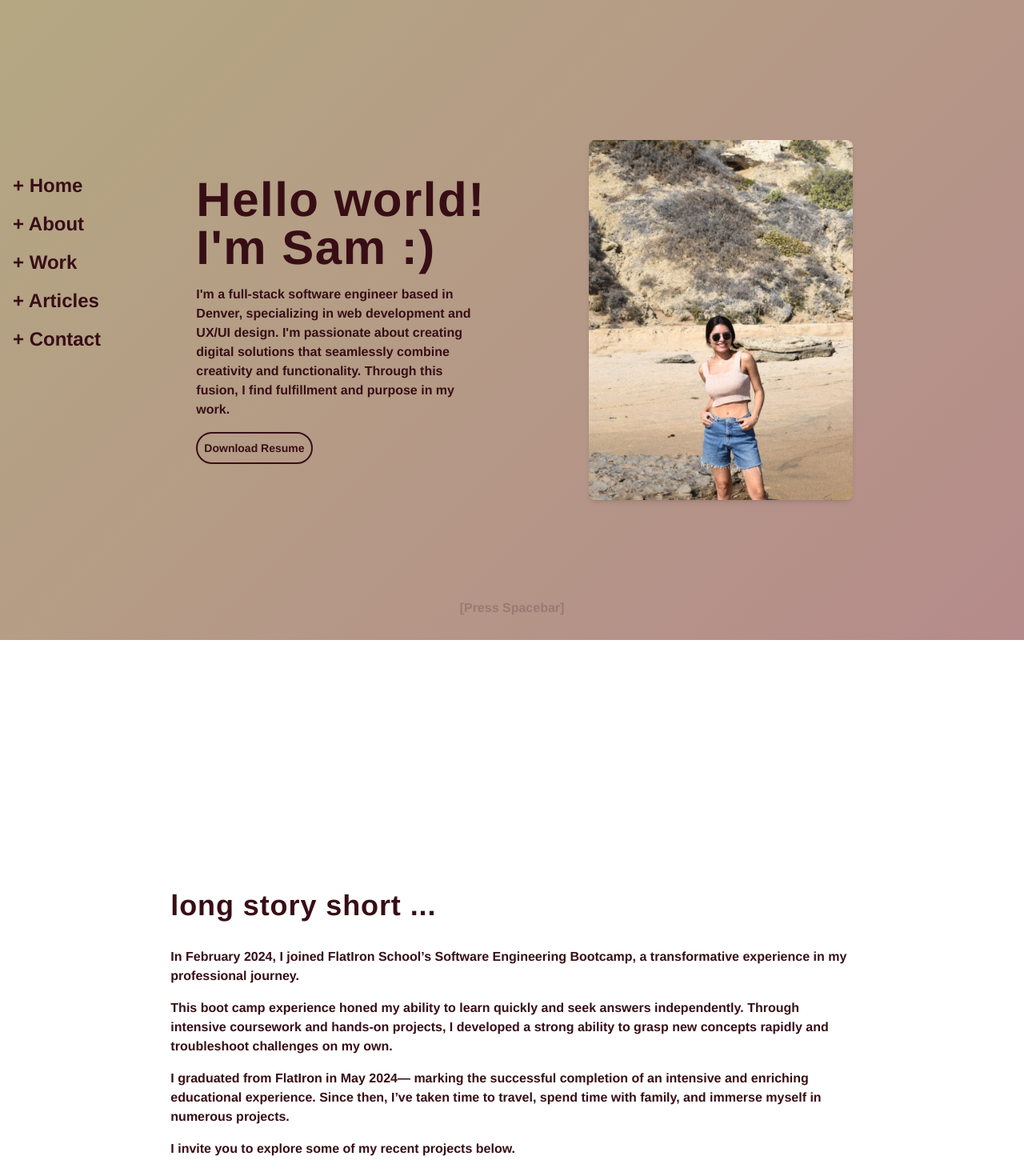
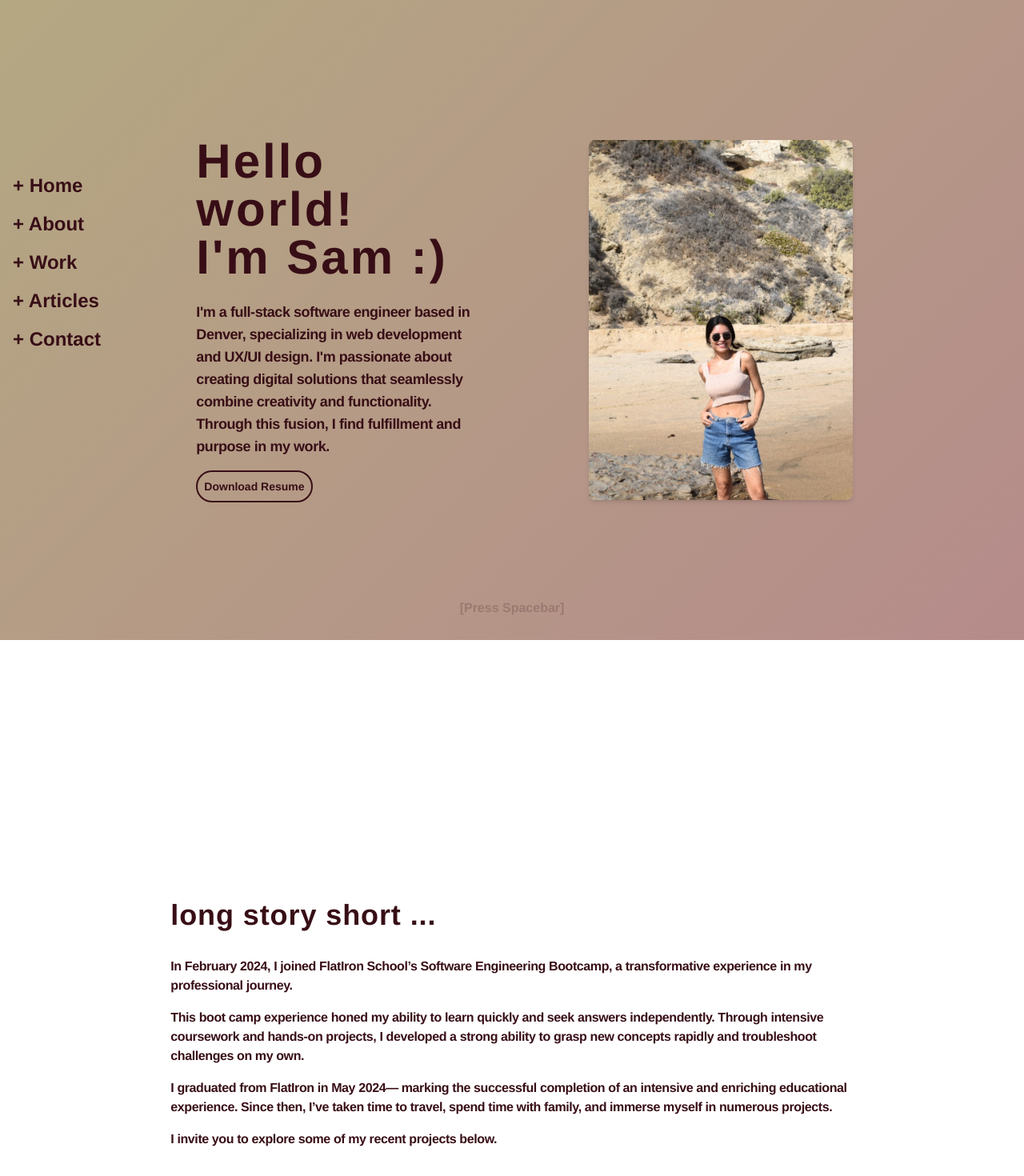
Before and after one commit to samanthacabrera/portfolio, a React (Vite) app: page / in a window 1280 px wide. Shown: the top 1470 px of the page at 80% size. Built offline with nearby package versions, Linux system fonts and the light colour scheme; no server answers.

Commit message:
added hover-effect css class

```diff
--- a/src/components/Navbar.jsx
+++ b/src/components/Navbar.jsx
@@ -94,35 +94,35 @@ const Navbar = () => {
             id="homeIcon"
             href="/"
             onClick={() => setIsMenuOpen(false)}
-            className="transition-transform transform  hover:text-slate-200 hover:scale-105 hover:-translate-y-1 duration-300 ease-in-out scramble-hover"
+            className="hover-effect ease-in-out scramble-hover"
             data-value="+ Home"
           >
           + Home
           </a>
           <button
             onClick={() => handleNavigation('intro')}
-            className="transition-transform transform hover:text-slate-200 hover:scale-105 hover:-translate-y-1 duration-300 ease-in-out scramble-hover"
+            className="hover-effect ease-in-out scramble-hover"
             data-value="+ About"
           >
            + About
           </button>
           <button
             onClick={() => handleNavigation('projects')}
-            className="transition-transform transform  hover:text-slate-200 hover:scale-105 hover:-translate-y-1 duration-300 ease-in-out scramble-hover"
+            className="hover-effect ease-in-out scramble-hover"
             data-value="+ Work"
           >
           + Work
           </button>
           <button
             onClick={() => handleNavigation('blog')}
-            className="transition-transform transform  hover:text-slate-200 hover:scale-105 hover:-translate-y-1 duration-300 ease-in-out scramble-hover"
+            className="hover-effect ease-in-out scramble-hover"
             data-value="+ Articles"
           >
           + Articles
           </button>
           <button
             onClick={() => handleNavigation('contact')}
-            className="transition-transform transform  hover:text-slate-200 hover:scale-105 hover:-translate-y-1 duration-300 ease-in-out scramble-hover"
+            className="hover-effect ease-in-out scramble-hover"
             data-value="+ Contact"
           >
           + Contact
--- a/src/pages/homepage/Blog.jsx
+++ b/src/pages/homepage/Blog.jsx
@@ -34,7 +34,7 @@ function Blog() {
     const displayBlogs = () => {
     if (blog.items) {
         return blog.items.map((post, index) => (
-            <div key={index} className='hover:text-slate-200 hover:scale-105 transition duration-500'>
+            <div key={index} className='hover:text-slate-100 hover:opacity-50 hover:scale-105 transition duration-500'>
                 <a href={post.link} rel='noreferrer' target='_blank' className='block'>
                     <h6 className="mb-2">
                         {post.title}
--- a/src/pages/homepage/Hero.jsx
+++ b/src/pages/homepage/Hero.jsx
@@ -8,21 +8,19 @@ function Hero() {
     <div className="h-screen flex">
 
       <div className="flex flex-col justify-center space-y-4 text-left w-full lg:w-1/2 p-8">
-        <h1 className="text-4xl lg:text-6xl tracking-wide">
+        <h1 className="text-4xl lg:text-6xl tracking-wider mb-2">
           Hello world!<br />
           I'm <span className="hover:text-slate-100 hover:text-opacity-50 duration-500">Sam</span> :)
         </h1>
-        <p className="max-w-lg">
+        <p className="text-lg tracking-tight max-w-lg">
           I'm a full-stack software engineer based in Denver, specializing in web development and UX/UI design.
-          I'm passionate about creating digital solutions that seamlessly combine creativity and functionality.
-          Through this fusion, I find fulfillment and purpose in my work.
+          I'm <span className="hover-effect">passionate</span> about creating digital solutions that seamlessly combine creativity and functionality.
+          Through this fusion, I find fulfillment and <span className="hover-effect">purpose</span> in my work.
         </p>
 
-        <div className="self-start border-2 border-current rounded-full mt-1 p-2 text-sm">
-        <a href={resumeDownloadLink}  download="samanthaCabreraResume.pdf" className="">
+        <a href={resumeDownloadLink}  download="samanthaCabreraResume.pdf" className="hover:scale-105 transition duration-300 self-start border-2 border-current rounded-full mt-1 p-2 text-sm">
             Download Resume
         </a>
-        </div>
       </div>
 
       <div className="w-1/2 self-center hidden lg:flex pl-24">
--- a/src/pages/homepage/Intro.jsx
+++ b/src/pages/homepage/Intro.jsx
@@ -4,13 +4,16 @@ import FadeInSection from "../../utils/FadeIn";
 function Intro() {
   return (
     <FadeInSection>
-      <div id="intro" className="flex flex-col justify-center space-y-4 text-left min-h-screen">
-      <h2 className="text-4xl tracking-wide lowercase mb-4">Long Story Short ...</h2>
+      <div id="intro" className="flex flex-col justify-center text-left min-h-screen">
 
-      <p>In February 2024, I joined FlatIron School’s Software Engineering Bootcamp, a transformative experience in my professional journey.</p>
-      <p>This boot camp experience honed my ability to learn quickly and seek answers independently. Through intensive coursework and hands-on projects, I developed a strong ability to grasp new concepts rapidly and troubleshoot challenges on my own.</p>
-      <p>I graduated from FlatIron in May 2024— marking the successful completion of an intensive and enriching educational experience. Since then, I’ve taken time to travel, spend time with family, and immerse myself in numerous projects.</p>
-      <p>I invite you to explore some of my recent projects below.</p>
+        <h2 className="text-4xl tracking-wide lowercase mb-8">Long Story Short ...</h2>
+
+      <div className="space-y-4 tracking-tight">
+        <p>In February 2024, I joined FlatIron School’s Software Engineering Bootcamp, a transformative experience in my professional journey.</p>
+        <p>This boot camp experience honed my ability to learn quickly and seek answers independently. Through intensive coursework and hands-on projects, I developed a strong ability to grasp new concepts rapidly and troubleshoot challenges on my own.</p>
+        <p>I graduated from FlatIron in May 2024— marking the successful completion of an intensive and enriching educational experience. Since then, I’ve taken time to travel, spend time with family, and immerse myself in numerous projects.</p>
+        <p>I invite you to explore some of my recent projects below.</p>
+      </div>
 
     </div>
     </FadeInSection>
--- a/src/styles/app.css
+++ b/src/styles/app.css
@@ -16,7 +16,7 @@ html {
 }
 
 .hover-effect {
-  transition: color 0.5s, opacity 0.5s;
+  transition: color 0.3s, opacity 0.3s;
 }
 
 .hover-effect:hover {
```
